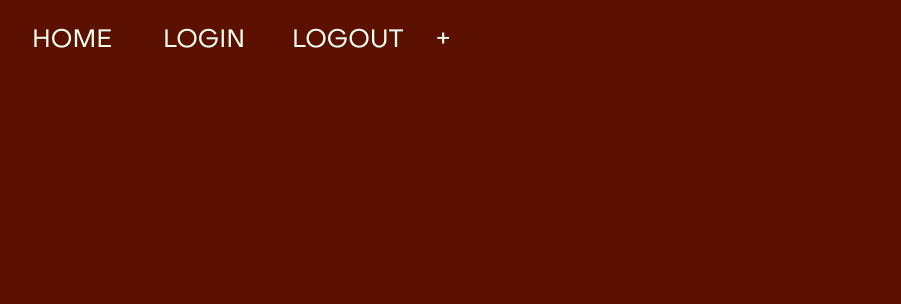
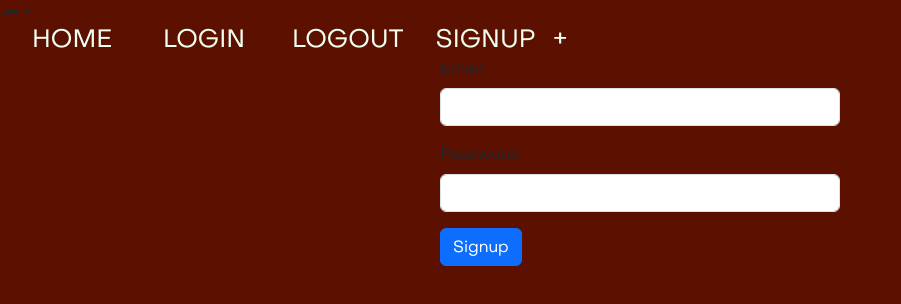
Before and after one commit to ebanchik/closet-app-capstone-frontend, a React (Vite) app: page /signup in a window 1280 px wide. Before the commit this address had no page. Shown: the top 304 px of the page, without its empty margins (0-901 px from the left). Built offline with nearby package versions, Linux system fonts and the light colour scheme.

Commit message:
add signup component + functionality (not visually styled)

```diff
--- a/src/App.tsx
+++ b/src/App.tsx
@@ -5,6 +5,7 @@ import { Content } from "./Content";
 import { ItemPage } from "./ItemPage";
 import { ItemsNew } from "./ItemsNew";
 import { LoginForm } from "./Login";
+import { SignupForm } from "./Signup";
 import './App.css';
 
 
@@ -18,6 +19,7 @@ function App() {
           <Route path="/item/:id" element={<ItemPage />} />
           <Route path="/new-item" element={<ItemsNew />} />
           <Route path="/login" element={<LoginForm/>} />
+          <Route path="/signup" element={<SignupForm/>} />
         </Routes>
         {/* <Footer /> */}
       </div>
--- a/src/Header.tsx
+++ b/src/Header.tsx
@@ -31,6 +31,7 @@ export function Header() {
           <div className="navbar-buttons d-flex">
             <Link className="navbar-brand login" to="/login">LOGIN</Link>
             <button className="navbar-brand logout" onClick={handleLogout}>LOGOUT</button>
+            <Link className="navbar-brand signup" to="/signup">SIGNUP</Link>
             <Link className="navbar-brand new-item" to="/new-item">+</Link>
           </div>
           {showLogoutMessage && <p className="logout-success-message">Logout Successful</p>}
--- /dev/null
+++ b/src/Signup.tsx
@@ -0,0 +1,96 @@
+import React, { useState } from 'react';
+import { useNavigate } from 'react-router-dom';
+
+export const SignupForm: React.FC = () => {
+  const navigate = useNavigate(); // Hook to navigate programmatically
+  const [email, setEmail] = useState('');
+  const [password, setPassword] = useState('');
+  const [message, setMessage] = useState('');
+
+  const handleSignup = async () => {
+    try {
+      // Log the current state values
+      console.log('Email:', email);
+      console.log('Password:', password);
+
+      // Create a FormData object and append the email and password
+      const formData = new FormData();
+      formData.append('email', email);
+      formData.append('password', password);
+
+      const response = await fetch('http://127.0.0.1:5000/signup', {
+        method: 'POST',
+        body: formData, // Send the form data
+      });
+
+      // Log the response status and headers
+      console.log('Response status:', response.status);
+      console.log('Response headers:', response.headers);
+
+      if (!response.ok) {
+        // Log the response body for more details
+        const responseBody = await response.text();
+        console.log('Response body:', responseBody);
+
+        throw new Error(`HTTP error! status: ${response.status}`);
+      }
+
+      const data = await response.json();
+      // Log the response data
+      console.log('Response data:', data);
+
+      // Redirect to the login page ("/login")
+      navigate('/login');
+
+      // Show a success message
+      setMessage('Signup successful!');
+    } catch (error) {
+      // Log the error details
+      console.error('Error during signup:', error);
+
+      // Show an error message to the user
+      setMessage('Signup failed. Please check your details.');
+    }
+  };
+
+
+
+
+  return (
+    <div className='signup-form'>
+      <h1 className='signup-text'>Signup</h1>
+      {message && <p className="message">{message}</p>}
+      <form id="signupForm">
+        <div className="form-container"> {/* Apply the CSS class here */}
+          <div className="mb-3">
+            <label htmlFor="email" className="form-label">Email:</label>
+            <input
+              type="email"
+              id="email"
+              name="email"
+              required
+              value={email}
+              onChange={(e) => setEmail(e.target.value)}
+              className="form-control" // Bootstrap class
+            />
+          </div>
+          <div className="mb-3">
+            <label htmlFor="password" className="form-label">Password:</label>
+            <input
+              type="password"
+              id="password"
+              name="password"
+              required
+              value={password}
+              onChange={(e) => setPassword(e.target.value)}
+              className="form-control" // Bootstrap class
+            />
+          </div>
+          <button type="button" onClick={handleSignup} className="btn btn-primary">Signup</button>
+        </div>
+      </form>
+    </div>
+  );
+};
+
+export default SignupForm;
```
